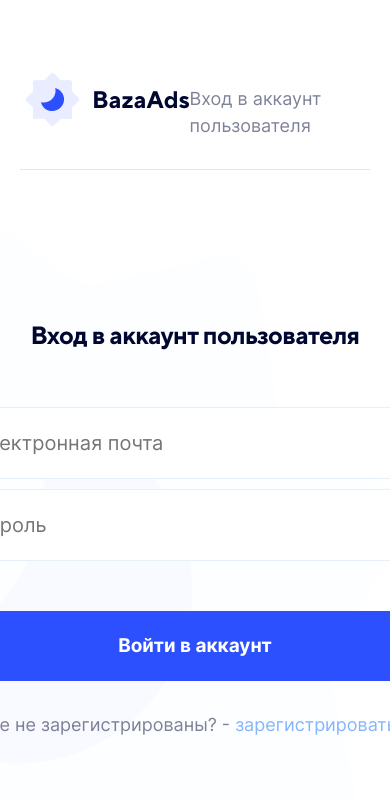
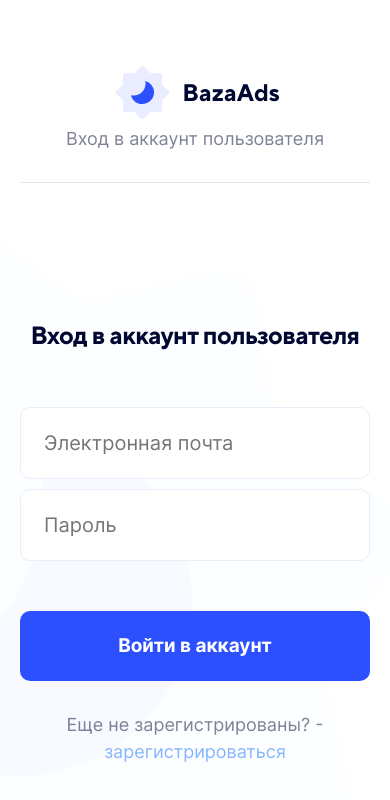
Before and after one commit to awesdev/BazaAds, a plain HTML site: page sign-in.html in a window 390 px wide. Drawn offline with Linux system fonts and the light colour scheme; files whose address does not match are found by name.

Commit message:
adaptive sign

```diff
--- a/sass/_media.sass
+++ b/sass/_media.sass
@@ -280,7 +280,16 @@
         &__text
             width: auto
 
+    .sign
+        &__input
+            width: 100%
+
 @media (max-width: 540px)
+    .sign
+        &-header
+            &__wrapper
+                flex-direction: column
+
     .enrollment
         &__input
             width: 100%
--- a/sign-in.html
+++ b/sign-in.html
@@ -18,14 +18,14 @@
     <div class="wrapper">
         <header class="header">
             <div class="container">
-                <div class="header__wrapper">
-                    <div class="header__start">
+                <div class="header__wrapper sign-header__wrapper">
+                    <div class="header__start sign-header__start">
                         <div class="logo">
                             <img class="logo__img" src="img/logo.svg" alt="logo">
                             <span class="logo__text">BazaAds</span>
                         </div>
                     </div>
-                    <div class="header__end">
+                    <div class="header__end sign-header__end" style="margin-top: 0px">
                         <p class="text header__text">Вход в аккаунт пользователя</p>
                     </div>
                 </div>
```
Also changed, not shown: sign-up.html (+3 -3 lines), css/style.min.css.
